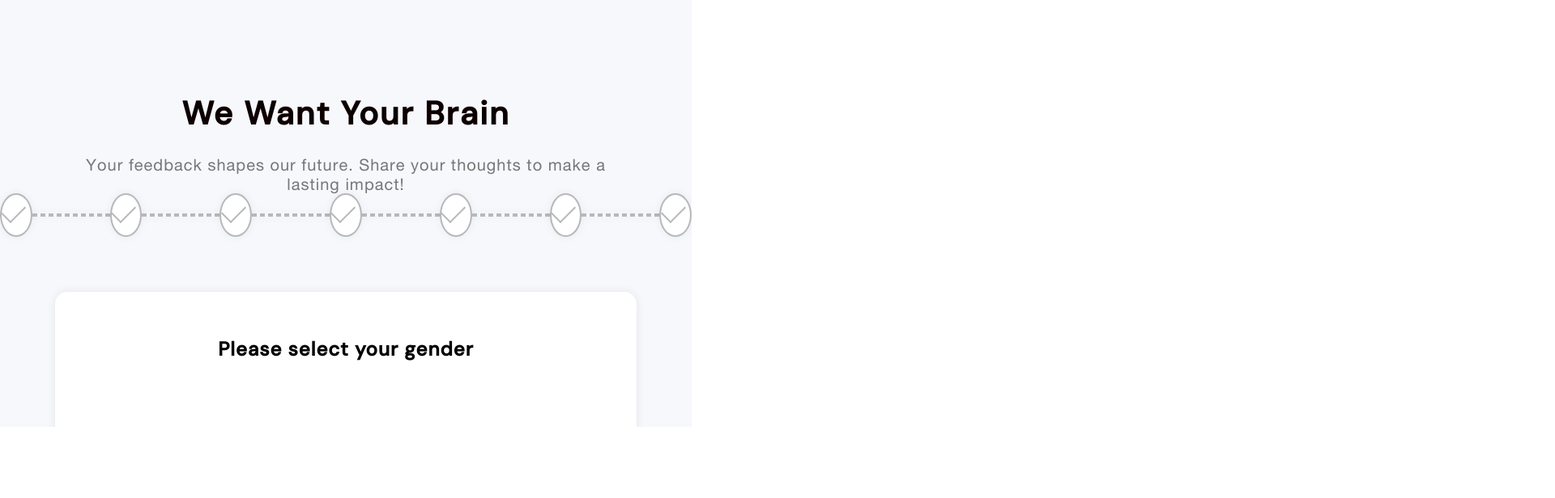
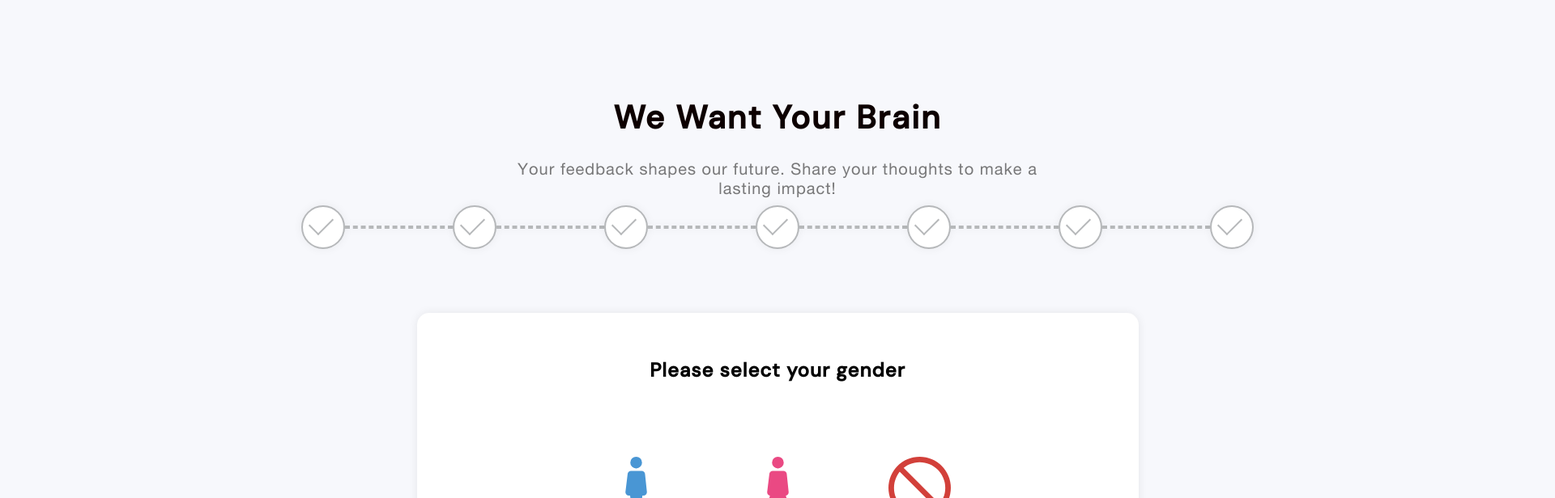
Before and after one commit to AshwiniSReddy/feedback_frontend, a React (Create React App) app: page / in a window 1280 px wide. Shown: the top 616 px of the page at 81% size, 1920 px wide, since content can reach past the window. Built offline with nearby package versions, Linux system fonts and the light colour scheme.

Commit message:
changes height and width

```diff
--- a/src/App.css
+++ b/src/App.css
@@ -1,8 +1,8 @@
 .App {
   position: relative;
   text-align: center;
-  width: 854px;
-  height: 528px;
+  width: 1920px;
+  height: 1099px;
   font-family: 'DM Sans', sans-serif;
   overflow-y: hidden;
 
```
